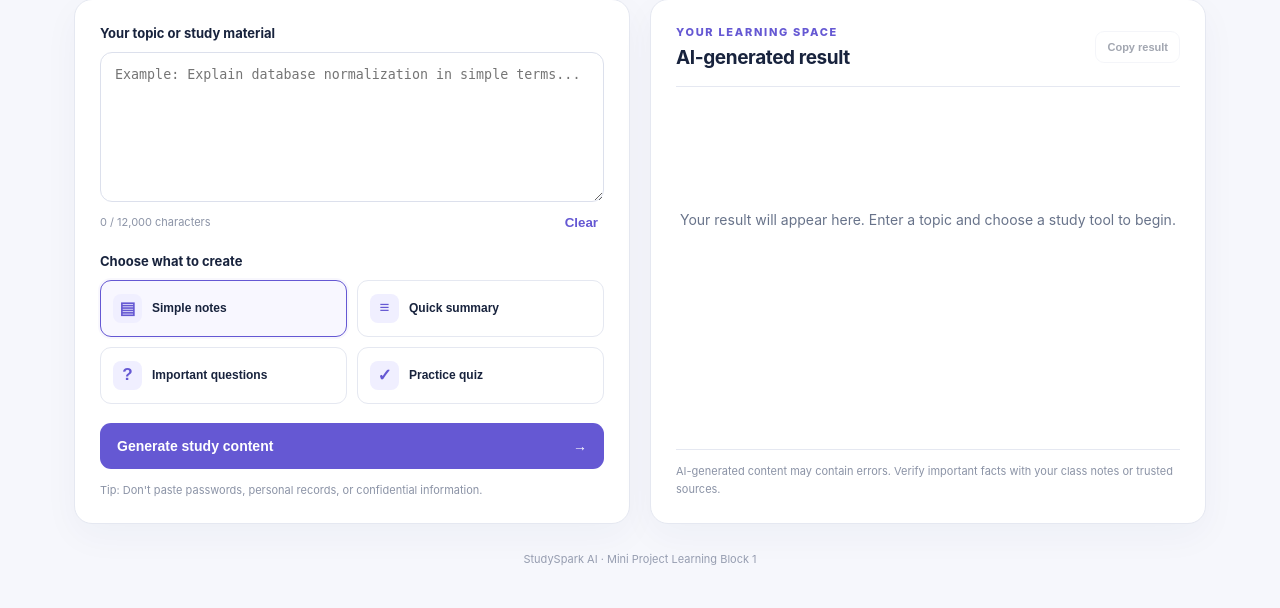
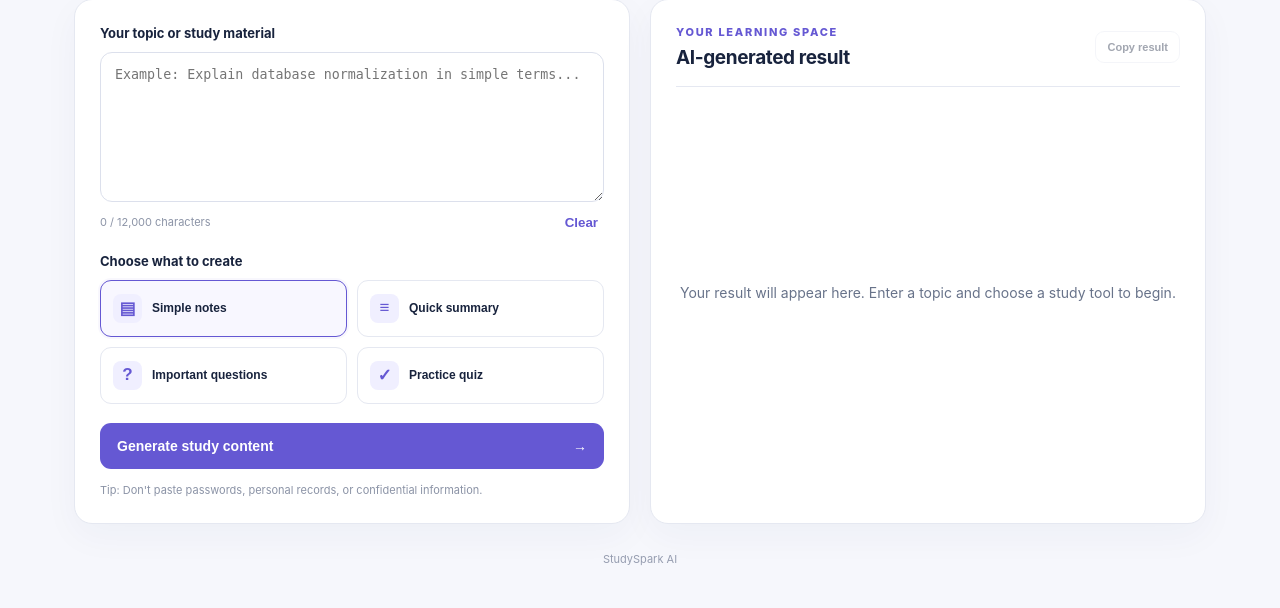
Before and after one commit to Harshitha51055/StudySpark_AI_Project, a Flask app: page / in a window 1280 px wide. Shown: the part 358-966 px from the top of the page. Run offline with Flask 3, Linux system fonts and the light colour scheme.

Commit message:
Finalize StudySpark AI project

```diff
--- a/StudySpark_AI_Project/templates/index.html
+++ b/StudySpark_AI_Project/templates/index.html
@@ -38,10 +38,10 @@
         <div class="result-header"><div><p class="eyebrow">YOUR LEARNING SPACE</p><h2>AI-generated result</h2></div><button id="copyBtn" class="copy-button" type="button" disabled>Copy result</button></div>
         <div id="status" class="status" role="status">Your result will appear here. Enter a topic and choose a study tool to begin.</div>
         <pre id="result" class="result" hidden></pre>
-        <div class="disclaimer">AI-generated content may contain errors. Verify important facts with your class notes or trusted sources.</div>
+
       </div>
     </section>
-    <footer>StudySpark AI · Mini Project Learning Block 1</footer>
+    <footer>StudySpark AI </footer>
   </main>
   <script src="{{ url_for('static', filename='script.js') }}"></script>
 </body>
```
Also changed, not shown: StudySpark_AI_Project/README.md, 1 other file.
